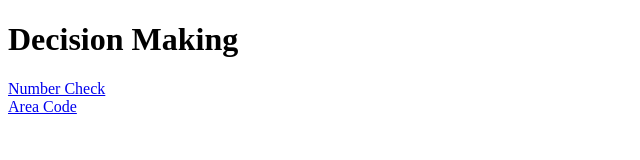
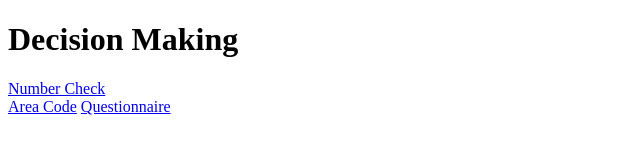
Before and after one commit to aaliyahd111/aaliyahd111.github.io, a plain HTML site: page index.html in a window 1280 px wide. Shown: the whole page, without its empty margins (0-640 px from the left). Drawn offline with Linux system fonts and the light colour scheme.

Commit message:
Update index.html

```diff
--- a/index.html
+++ b/index.html
@@ -7,5 +7,6 @@
 <a href="https://aaliyahd111.github.io/NumberCheck.html">Number Check</a>
 <br>
 <a href="https://aaliyahd111.github.io/areacode.html">Area Code</a>
+  <a href="https://aaliyahd111.github.io/questionnaire.html">Questionnaire</a>
 </body>
 </html>
```
